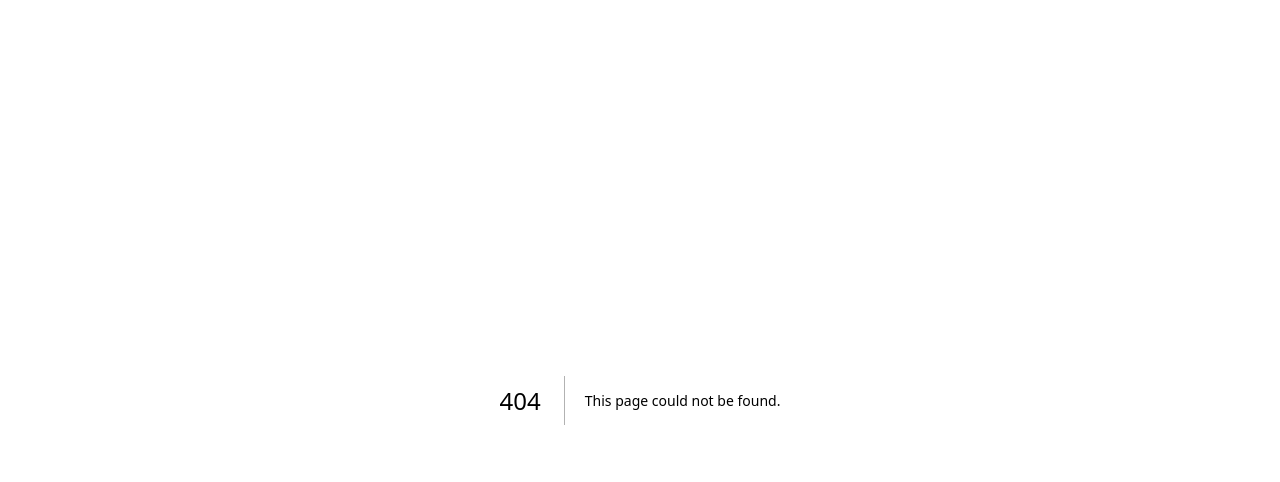
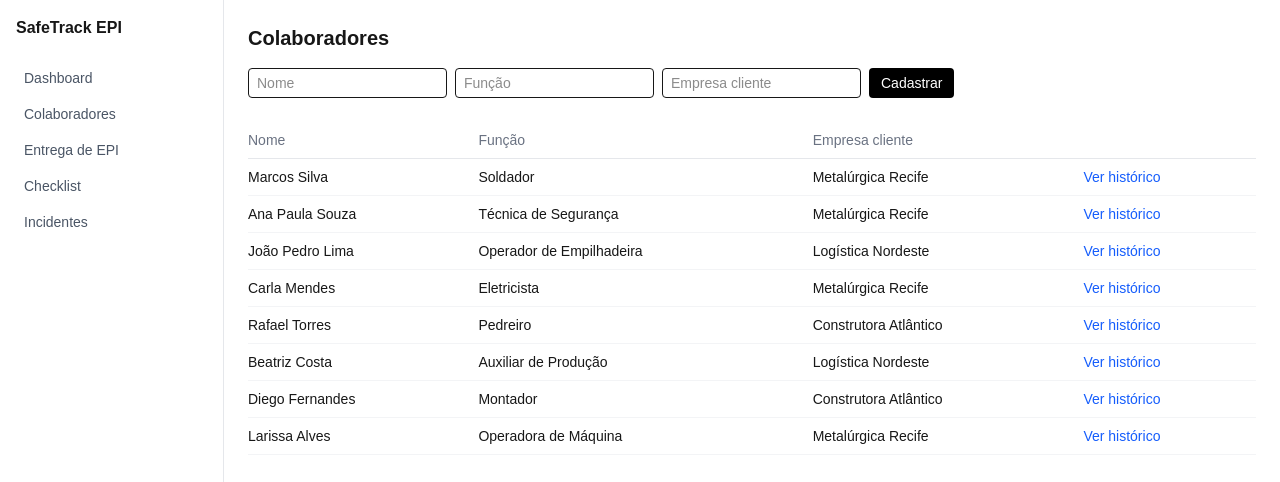
Before and after one commit to Abagatinho/safetrack-epi, a Next.js app: page /colaboradores in a window 1280 px wide. Before the commit this address had no page. Shown: the top 482 px of the page. Built offline with nearby package versions, Linux system fonts and the light colour scheme.

Commit message:
feat: add colaboradores list and cadastro page

```diff
--- /dev/null
+++ b/app/(auth)/colaboradores/NovoColaboradorForm.tsx
@@ -0,0 +1,53 @@
+"use client";
+
+import { useState } from "react";
+import { useRouter } from "next/navigation";
+
+export function NovoColaboradorForm() {
+  const router = useRouter();
+  const [nome, setNome] = useState("");
+  const [funcao, setFuncao] = useState("");
+  const [empresaCliente, setEmpresaCliente] = useState("");
+
+  async function handleSubmit(e: React.FormEvent) {
+    e.preventDefault();
+    await fetch("/api/colaboradores", {
+      method: "POST",
+      headers: { "Content-Type": "application/json" },
+      body: JSON.stringify({ nome, funcao, empresaCliente }),
+    });
+    setNome("");
+    setFuncao("");
+    setEmpresaCliente("");
+    router.refresh();
+  }
+
+  return (
+    <form onSubmit={handleSubmit} className="flex gap-2 mb-6">
+      <input
+        placeholder="Nome"
+        value={nome}
+        onChange={(e) => setNome(e.target.value)}
+        className="border rounded px-2 py-1 text-sm"
+        required
+      />
+      <input
+        placeholder="Função"
+        value={funcao}
+        onChange={(e) => setFuncao(e.target.value)}
+        className="border rounded px-2 py-1 text-sm"
+        required
+      />
+      <input
+        placeholder="Empresa cliente"
+        value={empresaCliente}
+        onChange={(e) => setEmpresaCliente(e.target.value)}
+        className="border rounded px-2 py-1 text-sm"
+        required
+      />
+      <button type="submit" className="bg-black text-white rounded px-3 py-1 text-sm">
+        Cadastrar
+      </button>
+    </form>
+  );
+}
--- /dev/null
+++ b/app/(auth)/colaboradores/page.tsx
@@ -0,0 +1,36 @@
+import Link from "next/link";
+import { Table } from "@/components/ui/Table";
+import { NovoColaboradorForm } from "./NovoColaboradorForm";
+import type { Colaborador } from "@/lib/types";
+
+async function getColaboradores(): Promise<Colaborador[]> {
+  const res = await fetch("http://localhost:3000/api/colaboradores", {
+    cache: "no-store",
+  });
+  return res.json();
+}
+
+export default async function ColaboradoresPage() {
+  const colaboradores = await getColaboradores();
+
+  return (
+    <div>
+      <h1 className="text-xl font-semibold mb-4">Colaboradores</h1>
+      <NovoColaboradorForm />
+      <Table headers={["Nome", "Função", "Empresa cliente", ""]}>
+        {colaboradores.map((c) => (
+          <tr key={c.id} className="border-b border-gray-100">
+            <td className="py-2 pr-4">{c.nome}</td>
+            <td className="py-2 pr-4">{c.funcao}</td>
+            <td className="py-2 pr-4">{c.empresaCliente}</td>
+            <td className="py-2 pr-4">
+              <Link href={`/colaboradores/${c.id}`} className="text-blue-600 text-sm">
+                Ver histórico
+              </Link>
+            </td>
+          </tr>
+        ))}
+      </Table>
+    </div>
+  );
+}
```
